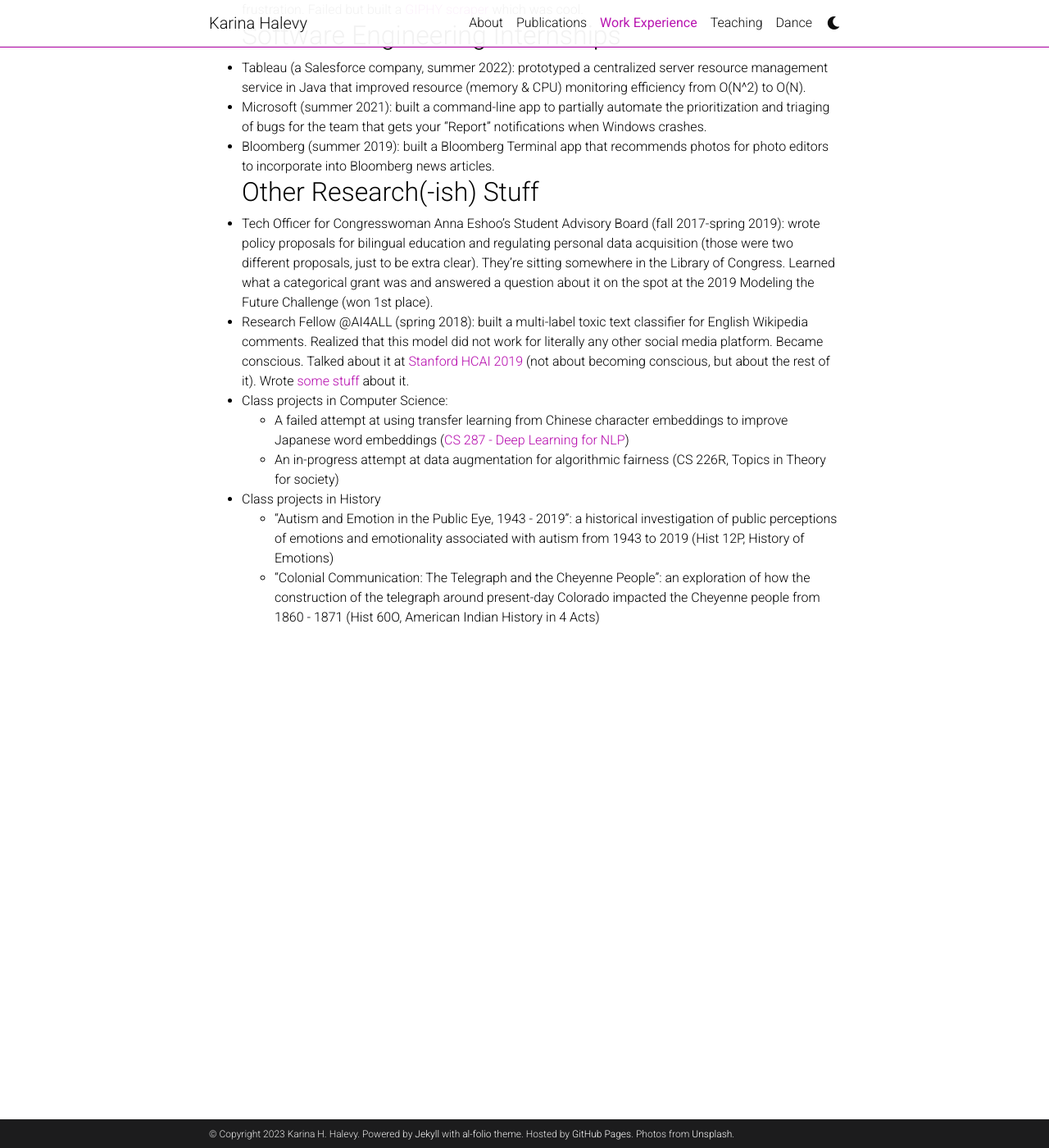
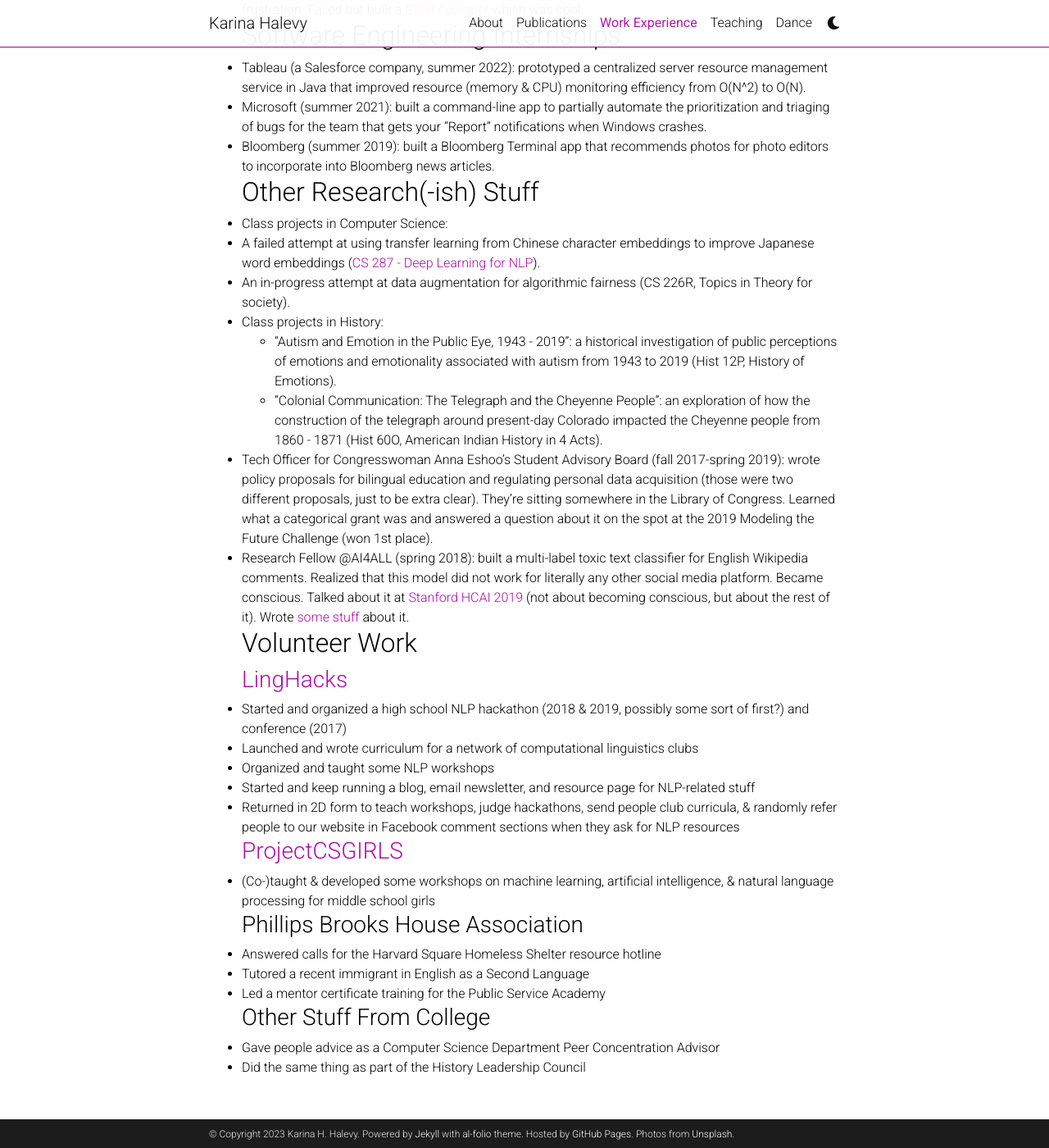
Before and after one commit to ENSCMA2/enscma2.github.io, a Jekyll site: the page built from _pages/experience.md, in a window 1280 px wide and 1400 px high, scrolled down 524 px. Shown: the whole window at 82% size. Built offline with Jekyll 4.4.1, drawn with Linux system fonts in a browser that asks for light colours; comment, search, counter and statistics services are not loaded; a style sheet for code colours, icons or effects is not loaded.

Commit message:
Update experience.md

```diff
--- a/_pages/experience.md
+++ b/_pages/experience.md
@@ -19,11 +19,27 @@
 - Microsoft (summer 2021): built a command-line app to partially automate the prioritization and triaging of bugs for the team that gets your “Report” notifications when Windows crashes.
 - Bloomberg (summer 2019): built a Bloomberg Terminal app that recommends photos for photo editors to incorporate into Bloomberg news articles.
 ## Other Research(-ish) Stuff
+ - Class projects in Computer Science:
+  - A failed attempt at using transfer learning from Chinese character embeddings to improve Japanese word embeddings ([CS 287 - Deep Learning for NLP](https://harvard-iacs.github.io/CS287/)).
+  - An in-progress attempt at data augmentation for algorithmic fairness (CS 226R, Topics in Theory for society).
+- Class projects in History:
+  - "Autism and Emotion in the Public Eye, 1943 - 2019": a historical investigation of public perceptions of emotions and emotionality associated with autism from 1943 to 2019 (Hist 12P, History of Emotions).
+  - "Colonial Communication: The Telegraph and the Cheyenne People": an exploration of how the construction of the telegraph around present-day Colorado impacted the Cheyenne people from 1860 - 1871 (Hist 60O, American Indian History in 4 Acts).
 - Tech Officer for Congresswoman Anna Eshoo's Student Advisory Board (fall 2017-spring 2019): wrote policy proposals for bilingual education and regulating personal data acquisition (those were two different proposals, just to be extra clear). They're sitting somewhere in the Library of Congress. Learned what a categorical grant was and answered a question about it on the spot at the 2019 Modeling the Future Challenge (won 1st place).
 - Research Fellow @AI4ALL (spring 2018): built a multi-label toxic text classifier for English Wikipedia comments. Realized that this model did not work for literally any other social media platform. Became conscious. Talked about it at [Stanford HCAI 2019](https://medium.com/stanfords-gdpi/the-future-of-human-centered-ai-governance-innovation-and-protection-of-human-rights-5c371f195232) (not about becoming conscious, but about the rest of it). Wrote [some stuff](https://medium.com/ai4allorg/making-the-internet-a-safer-place-with-ai-f97cf46b3f16) about it.
-- Class projects in Computer Science:
-  - A failed attempt at using transfer learning from Chinese character embeddings to improve Japanese word embeddings ([CS 287 - Deep Learning for NLP](https://harvard-iacs.github.io/CS287/))
-  - An in-progress attempt at data augmentation for algorithmic fairness (CS 226R, Topics in Theory for society)
-- Class projects in History
-  - "Autism and Emotion in the Public Eye, 1943 - 2019": a historical investigation of public perceptions of emotions and emotionality associated with autism from 1943 to 2019 (Hist 12P, History of Emotions)
-  - "Colonial Communication: The Telegraph and the Cheyenne People": an exploration of how the construction of the telegraph around present-day Colorado impacted the Cheyenne people from 1860 - 1871 (Hist 60O, American Indian History in 4 Acts)
+## Volunteer Work
+### [LingHacks](http://linghacks.tech)
+- Started and organized a high school NLP hackathon (2018 & 2019, possibly some sort of first?) and conference (2017)
+- Launched and wrote curriculum for a network of computational linguistics clubs
+- Organized and taught some NLP workshops
+- Started and keep running a blog, email newsletter, and resource page for NLP-related stuff
+- Returned in 2D form to teach workshops, judge hackathons, send people club curricula, & randomly refer people to our website in Facebook comment sections when they ask for NLP resources
+### [ProjectCSGIRLS](https://projectcsgirls.org)
+- (Co-)taught & developed some workshops on machine learning, artificial intelligence, & natural language processing for middle school girls
+### Phillips Brooks House Association
+- Answered calls for the Harvard Square Homeless Shelter resource hotline
+- Tutored a recent immigrant in English as a Second Language
+- Led a mentor certificate training for the Public Service Academy
+### Other Stuff From College
+- Gave people advice as a Computer Science Department Peer Concentration Advisor
+- Did the same thing as part of the History Leadership Council
```
